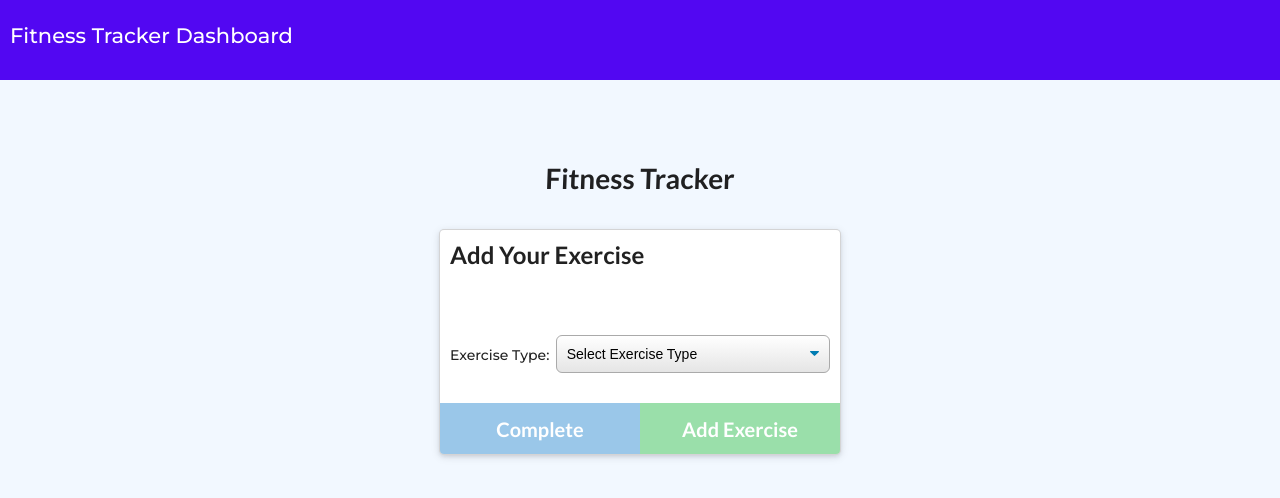
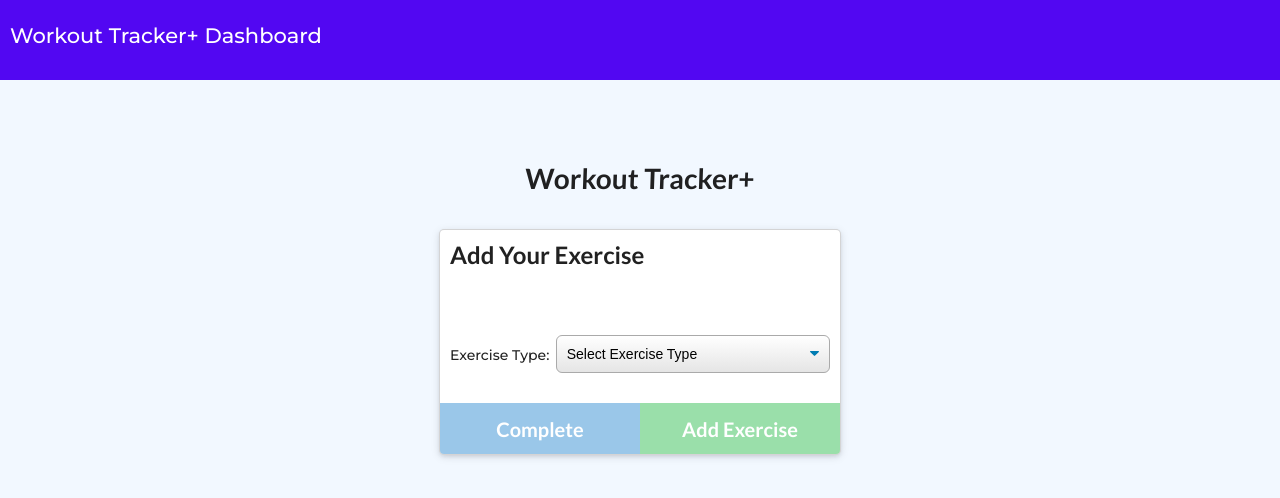
Before and after one commit to shawnfok/workout-tracker, a website: page public/exercise.html in a window 1280 px wide. Drawn offline with nearby package versions, Linux system fonts and the light colour scheme; no server answers.

Commit message:
updated naming and deployment test

```diff
--- a/public/exercise.html
+++ b/public/exercise.html
@@ -7,17 +7,17 @@
   <meta http-equiv="X-UA-Compatible" content="ie=edge" />
   <link rel="stylesheet" href="https://cdnjs.cloudflare.com/ajax/libs/semantic-ui/2.4.1/semantic.min.css" />
   <link rel="stylesheet" href="style.css" />
-  <title>Fitness Tracker</title>
+  <title>Workout Tracker+</title>
 </head>
 
 <body>
   <nav>
-    <a href="/">Fitness Tracker</a>
+    <a href="/">Workout Tracker+</a>
     <a href="/stats">Dashboard</a>
   </nav>
   <div class="wrapper">
     <header>
-      <h1>Fitness Tracker</h1>
+      <h1>Workout Tracker+</h1>
     </header>
     <div class="ui container exercise">
       <div class="ui raised card m-auto">
```
Also changed, not shown: public/index.html (+3 -3 lines), public/stats.html (+2 -2 lines).
